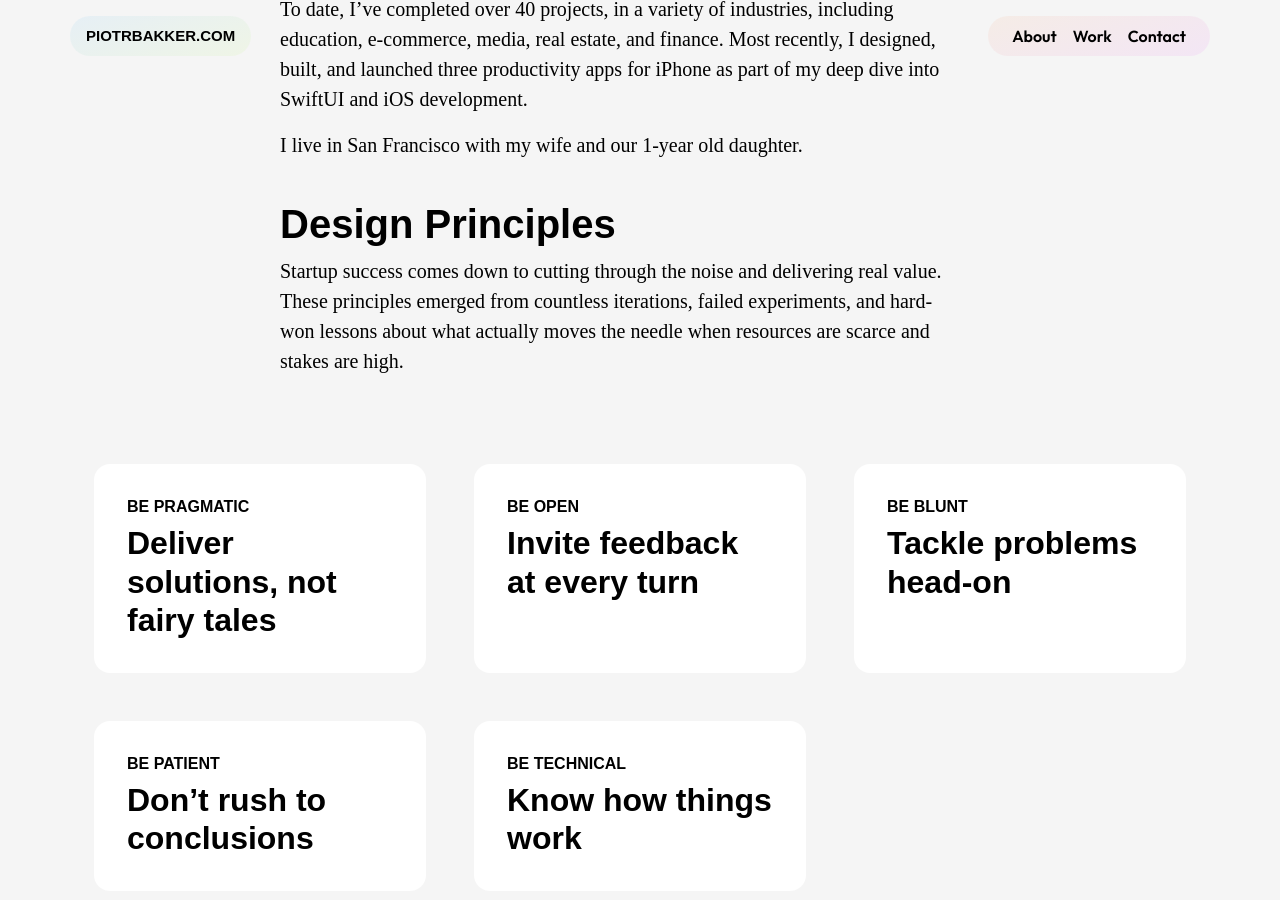
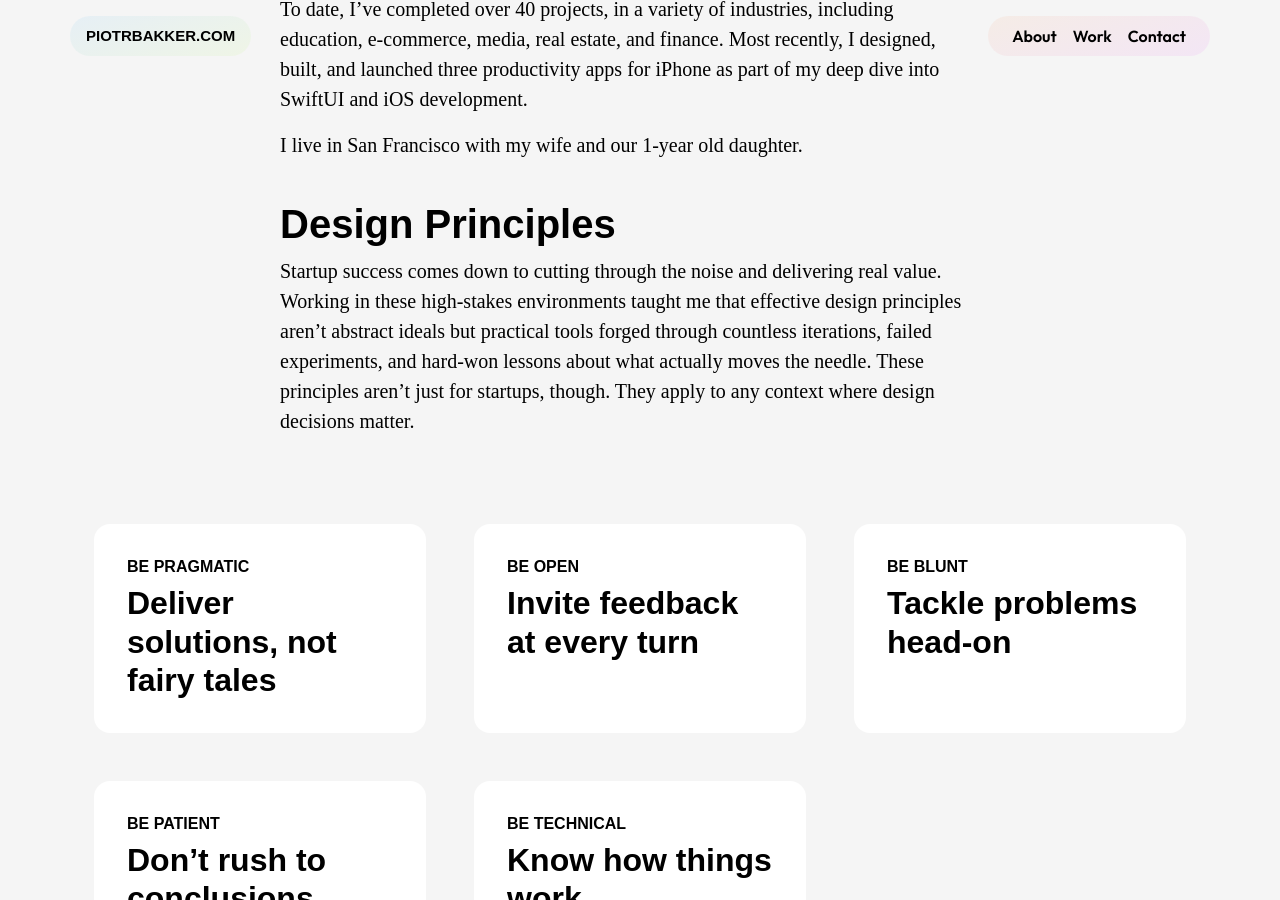
Before and after one commit to piotrbakker/piotrbakker.com, a Jekyll site: the page built from about.html, in a window 1280 px wide and 900 px high, scrolled down 381 px. Built offline with Jekyll 4.4.1, drawn with Linux system fonts in a browser that asks for light colours; some web fonts are replaced.

Commit message:
Update wording.

```diff
--- a/about.html
+++ b/about.html
@@ -16,7 +16,7 @@ layout: default
     <div class="row justify-content-center mt-2 mt-lg-4">
       <div class="col-md-10 col-xl-8 pe-lg-5">
         <h2 class="display-6 fw-bold text-style-primary text-sans-serif">Design Principles</h2>
-        <p class="fs-5 text-style-primary text-serif">Startup success comes down to cutting through the noise and delivering real value. These principles emerged from countless iterations, failed experiments, and hard-won lessons about what actually moves the needle when resources are scarce and stakes are high.</p>
+        <p class="fs-5 text-style-primary text-serif">Startup success comes down to cutting through the noise and delivering real value. Working in these high-stakes environments taught me that effective design principles aren’t abstract ideals but practical tools forged through countless iterations, failed experiments, and hard-won lessons about what actually moves the needle. These principles aren’t just for startups, though. They apply to any context where design decisions matter.</p>
       </div>
     </div>
     <div class="row justify-content-center mt-2 mt-lg-4">
```
